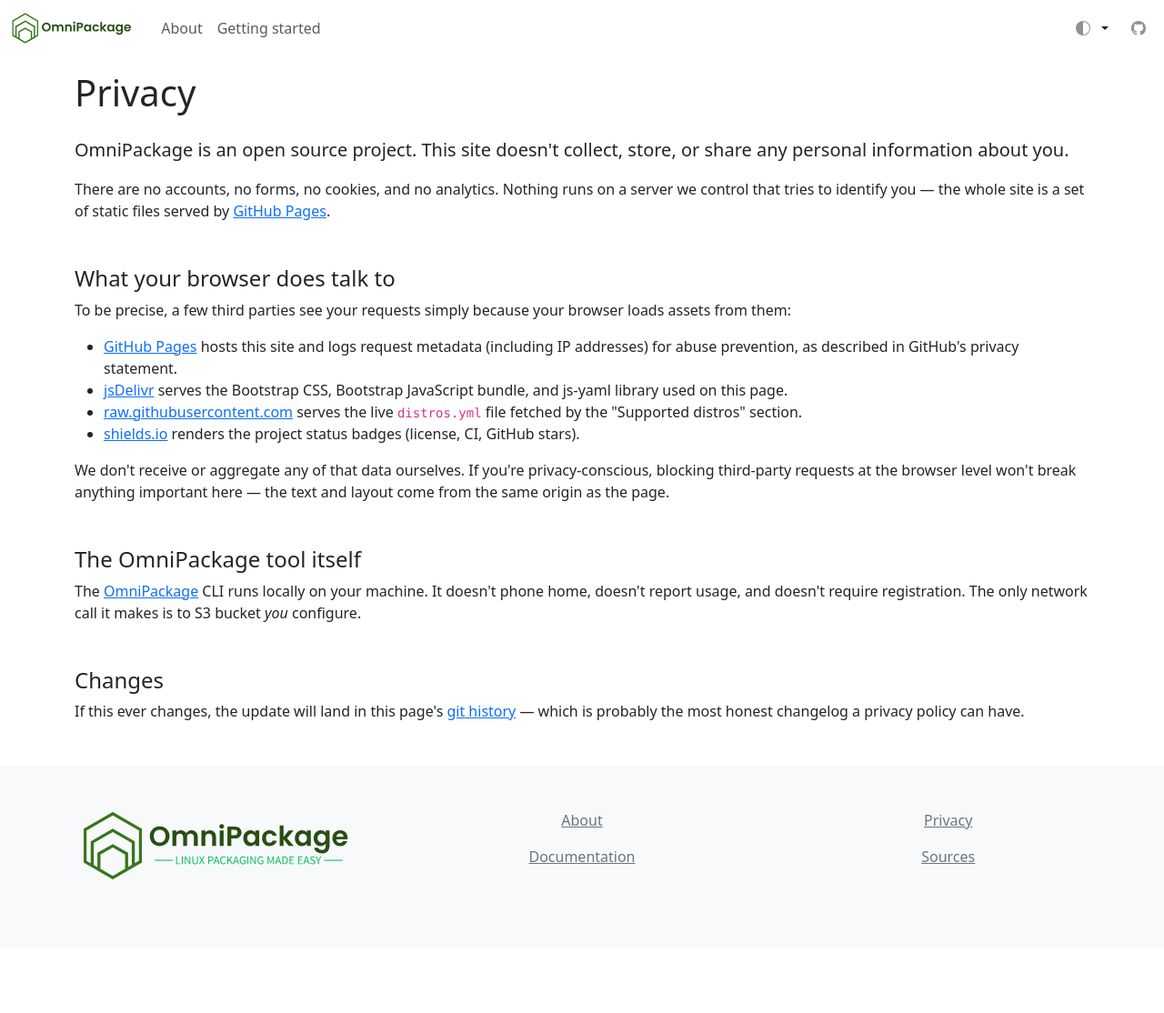
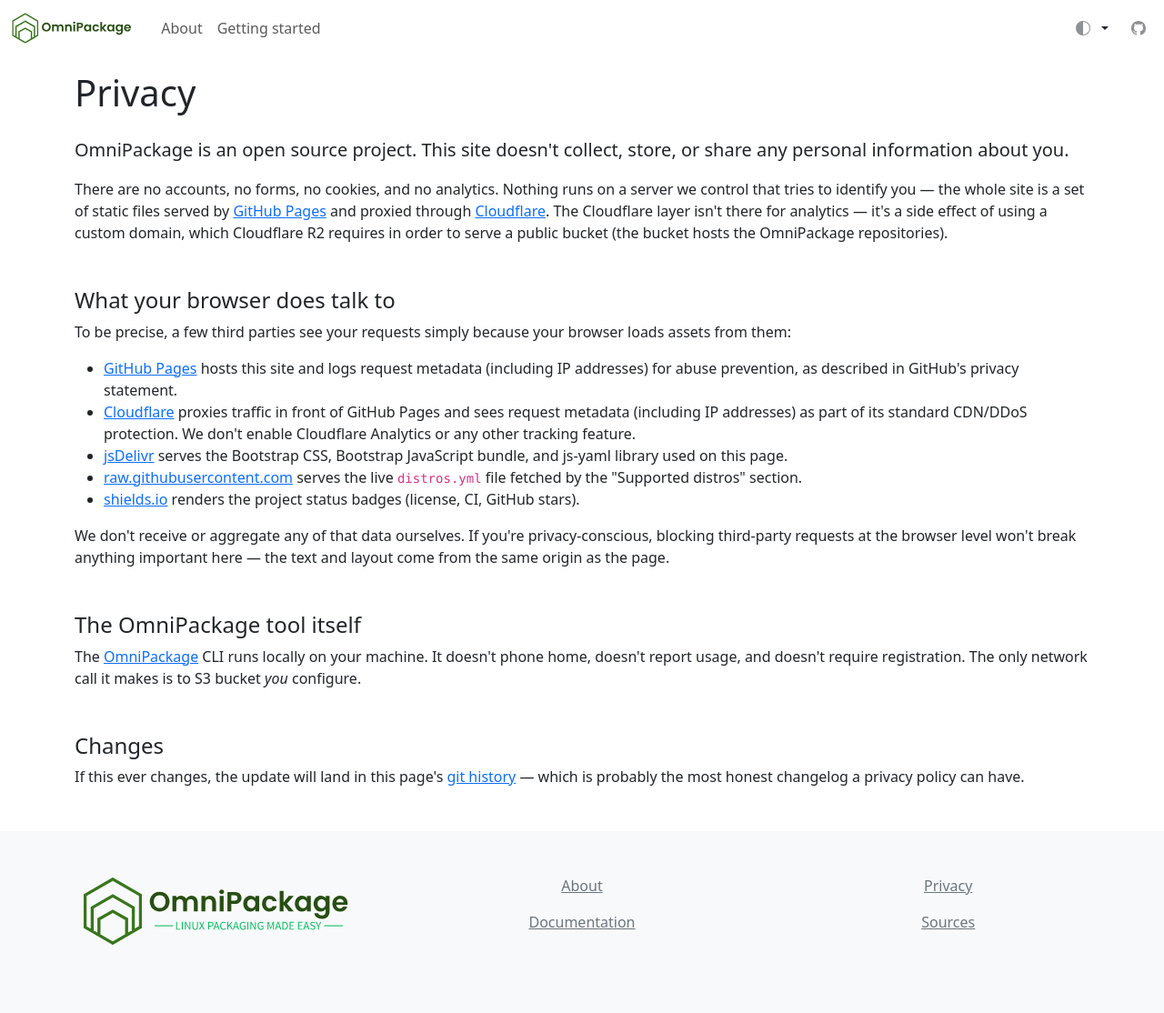
Before and after one commit to omnipackage/.github, a Jekyll site: the page built from pages/privacy.html, in a window 1280 px wide. Shown: the whole page at 91% size. Built offline with Jekyll 4.4.1, drawn with Linux system fonts in a browser that asks for light colours; before the commit the page ends 1042 px from its top, so only the background shows below that.

Commit message:
add cloudflare notice to privacy

```diff
--- a/pages/privacy.html
+++ b/pages/privacy.html
@@ -5,15 +5,15 @@
 description: >-
   OmniPackage's landing site has no analytics, no cookies, no accounts, no
   tracking. The CLI tool runs locally and only talks to the S3 bucket you
-  configure. Third-party requests are limited to GitHub Pages, jsDelivr,
-  raw.githubusercontent.com, and shields.io.
+  configure. Third-party requests are limited to GitHub Pages (origin),
+  Cloudflare (proxy), jsDelivr, raw.githubusercontent.com, and shields.io.
 ---
 
 <h1 class="mb-4">{{ page.title }}</h1>
 
 <p class="lead">OmniPackage is an open source project. This site doesn't collect, store, or share any personal information about you.</p>
 
-<p>There are no accounts, no forms, no cookies, and no analytics. Nothing runs on a server we control that tries to identify you — the whole site is a set of static files served by <a href="https://pages.github.com/" target="_blank" rel="noopener">GitHub Pages</a>.</p>
+<p>There are no accounts, no forms, no cookies, and no analytics. Nothing runs on a server we control that tries to identify you — the whole site is a set of static files served by <a href="https://pages.github.com/" target="_blank" rel="noopener">GitHub Pages</a> and proxied through <a href="https://www.cloudflare.com/" target="_blank" rel="noopener">Cloudflare</a>. The Cloudflare layer isn't there for analytics — it's a side effect of using a custom domain, which Cloudflare R2 requires in order to serve a public bucket (the bucket hosts the OmniPackage repositories).</p>
 
 <h2 class="h4 mt-5">What your browser does talk to</h2>
 
@@ -21,6 +21,7 @@
 
 <ul>
   <li><a href="https://docs.github.com/en/site-policy/privacy-policies/github-general-privacy-statement" target="_blank" rel="noopener">GitHub Pages</a> hosts this site and logs request metadata (including IP addresses) for abuse prevention, as described in GitHub's privacy statement.</li>
+  <li><a href="https://www.cloudflare.com/privacypolicy/" target="_blank" rel="noopener">Cloudflare</a> proxies traffic in front of GitHub Pages and sees request metadata (including IP addresses) as part of its standard CDN/DDoS protection. We don't enable Cloudflare Analytics or any other tracking feature.</li>
   <li><a href="https://www.jsdelivr.com/terms/privacy-policy-jsdelivr-net" target="_blank" rel="noopener">jsDelivr</a> serves the Bootstrap CSS, Bootstrap JavaScript bundle, and js-yaml library used on this page.</li>
   <li><a href="https://raw.githubusercontent.com" target="_blank" rel="noopener">raw.githubusercontent.com</a> serves the live <code>distros.yml</code> file fetched by the "Supported distros" section.</li>
   <li><a href="https://shields.io" target="_blank" rel="noopener">shields.io</a> renders the project status badges (license, CI, GitHub stars).</li>
```
